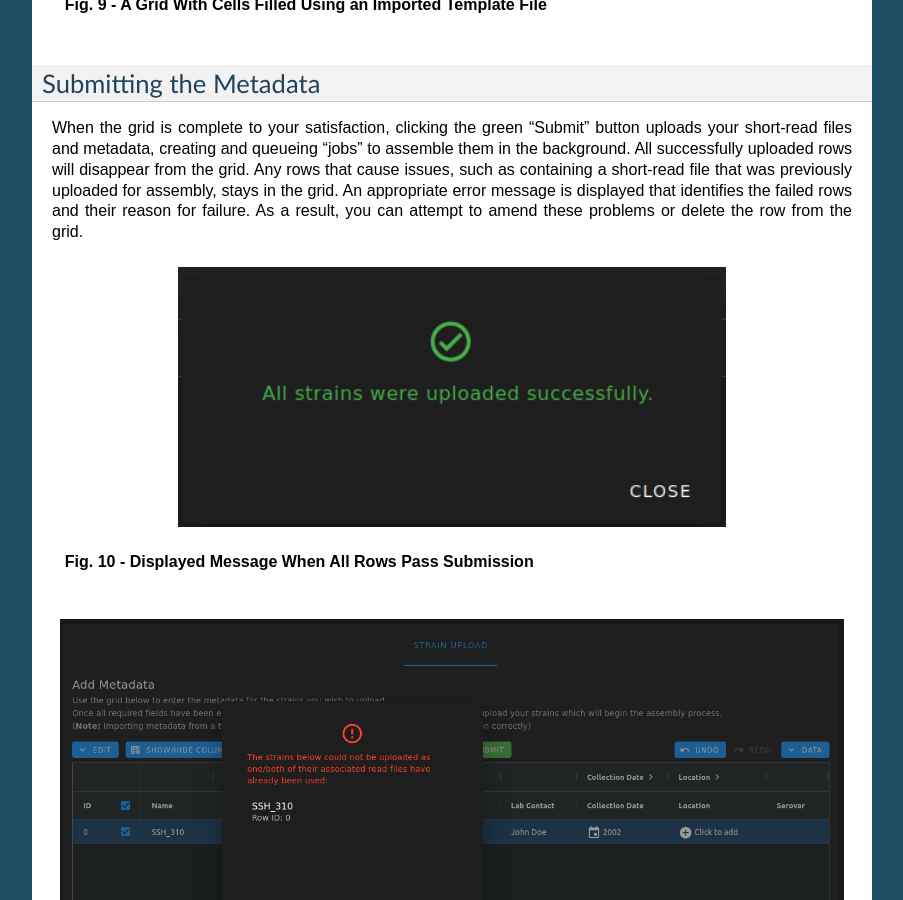
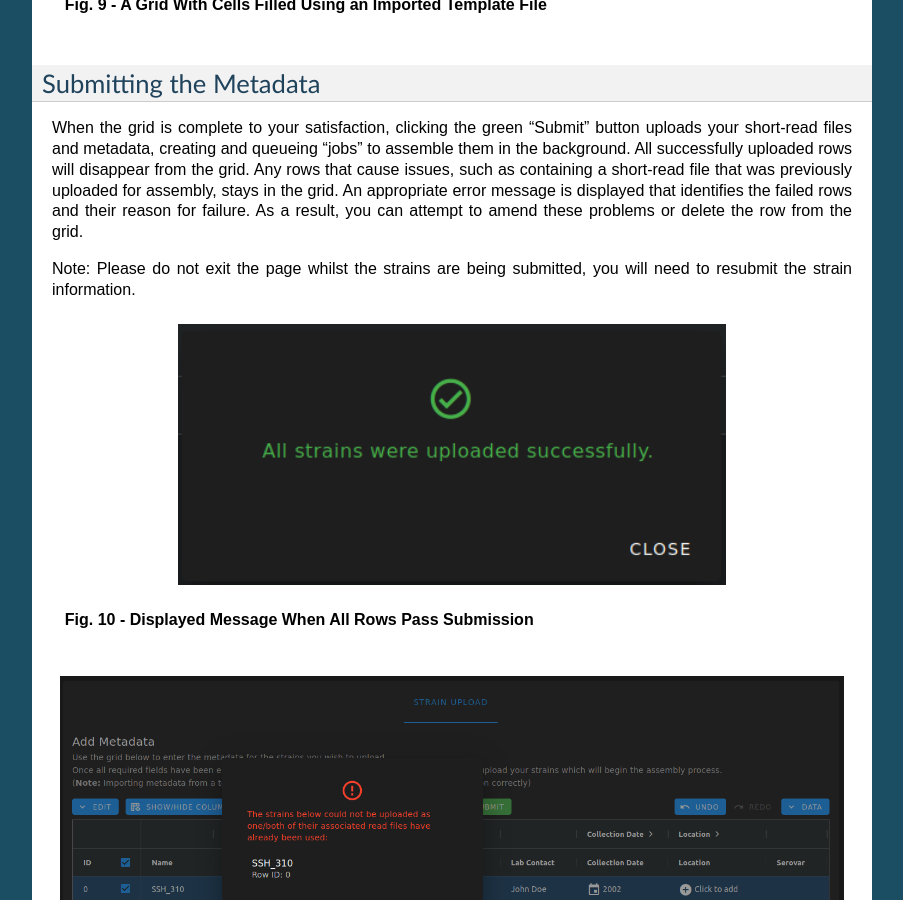
Before and after one commit to khaledk2/leb-beta, a Sphinx documentation site: the page built from docs/user_guide/upload_strains.rst, in a window 1280 px wide and 900 px high, scrolled down 8121 px. Shown: the whole window, without its empty margins (198-1101 px from the left). Built offline with Sphinx 7.4.7, drawn with Linux system fonts in a browser that asks for light colours.

Commit message:
Final warnings

```diff
--- a/docs/installation/automatic.rst
+++ b/docs/installation/automatic.rst
@@ -16,7 +16,7 @@ Then system components will be configured using the default parameters and shoul
 
 **Notes**
 
-* Automatic installation has only been tested on newly created VMs that have not previously installed Singularity, Docker, PostgreSQL or Redis on them. As a result, you may experience issues during installation if your system has previously installed any of these software. Please contact us if you experience any issues.
+* Automatic installation has only been tested on newly created VMs that have not previously installed Singularity, Docker, PostgreSQL or Redis on them. As a result, you may experience issues during installation if your system has previously installed any of the previous softwares. Please contact us if you experience any issues.
 
 * Fedora and CentOS 8 may require a system restart to complete the installation. The script will automatically reboot the server in this event, then restart the script automatically once signed back in. A restart occurs if:
 
--- a/docs/user_guide/upload_strains.rst
+++ b/docs/user_guide/upload_strains.rst
@@ -158,6 +158,8 @@ When the grid is complete to your satisfaction, clicking the green "Submit" butt
 All successfully uploaded rows will disappear from the grid. Any rows that cause issues, such as containing a short-read file that was previously uploaded for assembly, stays in the grid. An appropriate error message is displayed that identifies the failed rows and their reason for failure.
 As a result, you can attempt to amend these problems or delete the row from the grid.
 
+Note: Please do not exit the page whilst the strains are being submitted, you will need to resubmit the strain information.
+
 .. figure:: ../images/strain_upload_success.png
   :align: center
   :width: 70%
```
Also changed, not shown: 8 other files.
